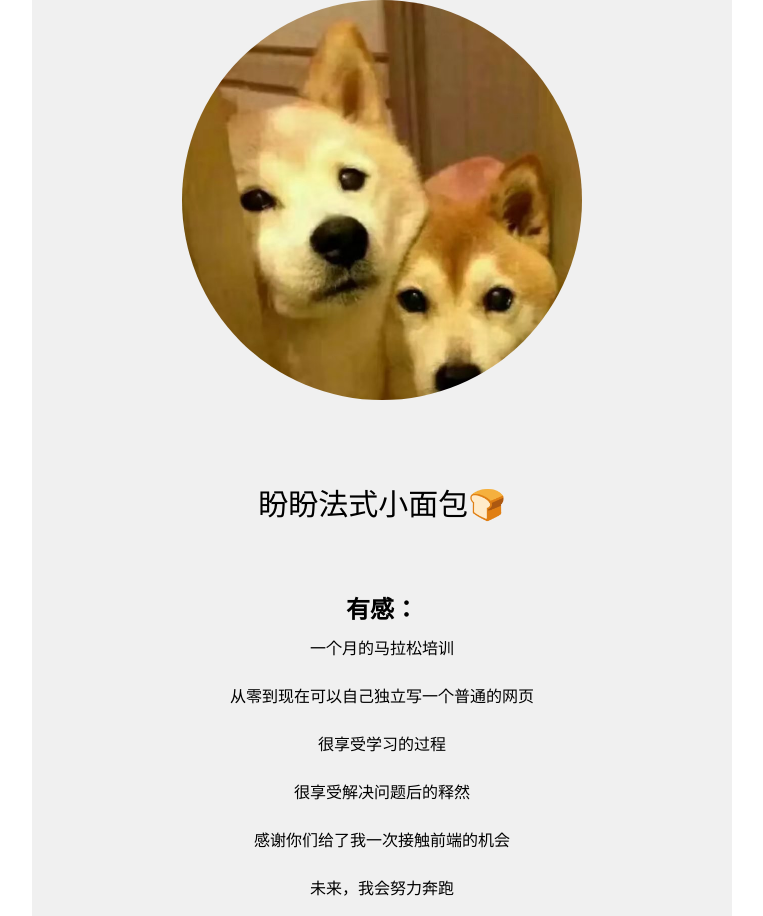
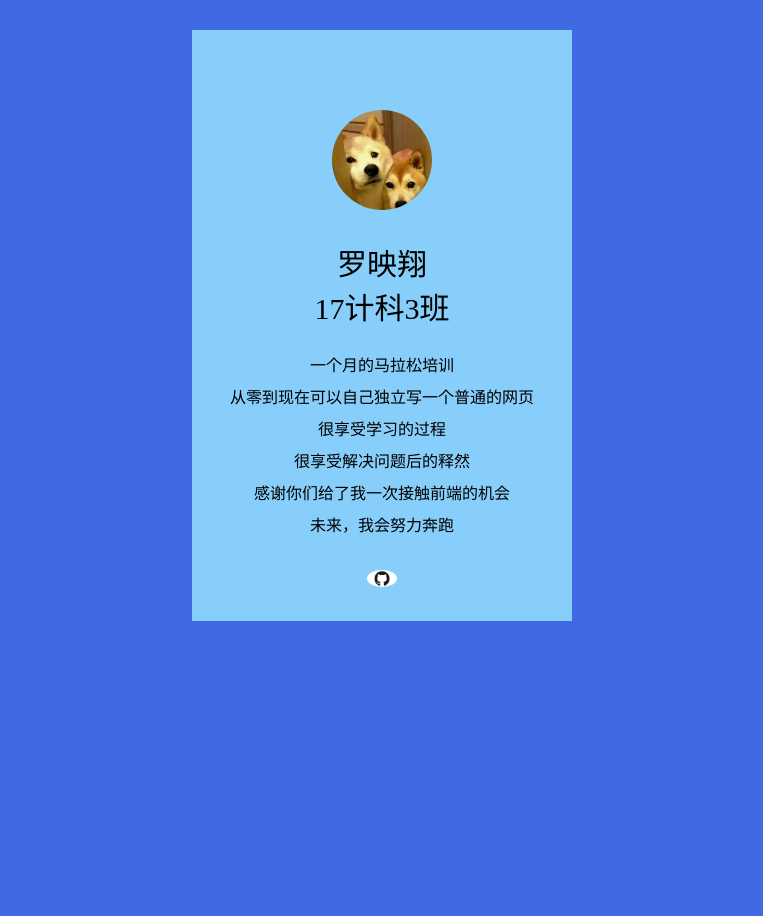
Before and after one commit to French-bun-of-PanPan/hackathon, a plain HTML site: page index.html in a window 1280 px wide. Shown: the top 916 px of the page, without its empty margins (258-1021 px from the left). After the commit the page ends 800 px from the top, so only its background shows below. Drawn offline with Linux system fonts and the light colour scheme.

Commit message:
first commit

```diff
--- a/index.html
+++ b/index.html
@@ -2,7 +2,7 @@
 <html>
 <head>
 	<meta charset="utf-8">
-	<title>马拉松最终考核</title>
+	<title>个人介绍</title>
 	<link rel="stylesheet" type="text/css" href="style.css">
 </head>
 <body>
@@ -10,9 +10,12 @@
 		<div class="header">
 			<img src="resume/avatar.jpg">
 		</div>
-		<div class="name">盼盼法式小面包🍞</div>
+		<div class="name">罗映翔
+			<div>
+				<h2>17计科3班</h2>
+			</div>
+		</div>
 		<div class="content">
-			<h2>有感：</h2>
 			<li>一个月的马拉松培训</li>
 			<li>从零到现在可以自己独立写一个普通的网页</li>
 			<li>很享受学习的过程</li>
@@ -21,7 +24,9 @@
 			<li>未来，我会努力奔跑</li>
 		</div>
 		<div class="footer">
-			-------@盼盼法式小面包--------
+			<a href="https://github.com/French-bun-of-PanPan" target="_blank">
+				<img src="resume/github.jpg">
+			</a>
 		</div>
 	</div>
 </body>
--- a/style.css
+++ b/style.css
@@ -3,24 +3,27 @@
 	padding: 0;
 }
 body{
-	width: 700px;
-	margin: 0 auto;/*居中*/
+	background-color: #4169E1;
+	width: 380px;
+/*	height:;*/
+	margin:30px auto;/*居中*/
 	/*height: 1200px;*//*测试距离*/
 	text-align: center;
 }
 .container{
-	background-color: #f0f0f0;
+	background-color: #87CEFA;
 	/*height: 1200px;*//*测试距离*/
 }
 .header{
-	height: 450px;/*头像区域*/
+	height: 180px;/*头像区域*/
 }
-img{
-	width : 400px;
+.header img{
+	margin-top: 80px;
+	width : 100px;
 	border-radius: 50% ;
 }
-img:hover{
-	width : 450px;
+.header img:hover{
+	width : 130px;
 }
 
 .name{
@@ -28,19 +31,26 @@ img:hover{
 	height: 50px;/*名字区域*/
 	font:30px  Georgia ;
 }
+div h2{
+	font:30px pxGeorgia;
+}
 .content{
 	padding-top: 30px;
-	height: 500px;
+	height: 220px;
 }
 .content li{
 	list-style: none;
-	line-height: 3;
+	line-height: 2;
 }
-.footer{
-	padding-top:10px;
-	border-top: 8px solid #666;
-	height: 50px;
-	background-color: #333;
+.footer img{
+	/*padding-top:10px;
+	border-top: 8px solid #00BFFF;
+	height: 30px;
+	background-color:#00B0FF;
 	font:13px  Georgia;
-	color:  #666;
+	color:  #fff;*/
+
+	margin-bottom: 30px;
+	width : 30px;
+	border-radius: 50% ;
 }
```
Also changed, not shown: resume/github.jpg (added).
